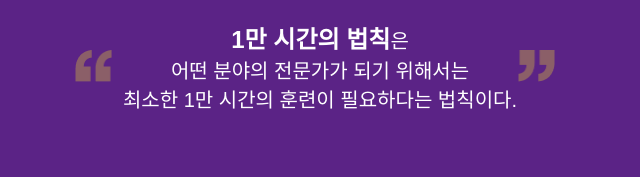
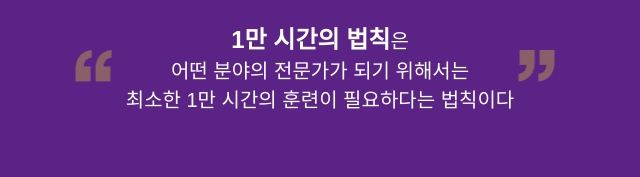
Before and after one commit to angenehms/10000_Hours, a plain HTML site: page index.html in a window 1280 px wide. Shown: the part 321-498 px from the top of the page, 323-963 px from the left. Drawn offline with Linux system fonts and the light colour scheme; a web font is replaced by a local one.

Commit message:
221112 10000_Hours Update

```diff
--- a/index.html
+++ b/index.html
@@ -29,7 +29,7 @@
                     <br>
                     어떤 분야의 전문가가 되기 위해서는
                     <br>
-                    최소한 1만 시간의 훈련이 필요하다는 법칙이다.
+                    최소한 1만 시간의 훈련이 필요하다는 법칙이다
                 </p>
             </section>
 
```
Also changed, not shown: js/app.js (renamed from js/10000hours.js).
